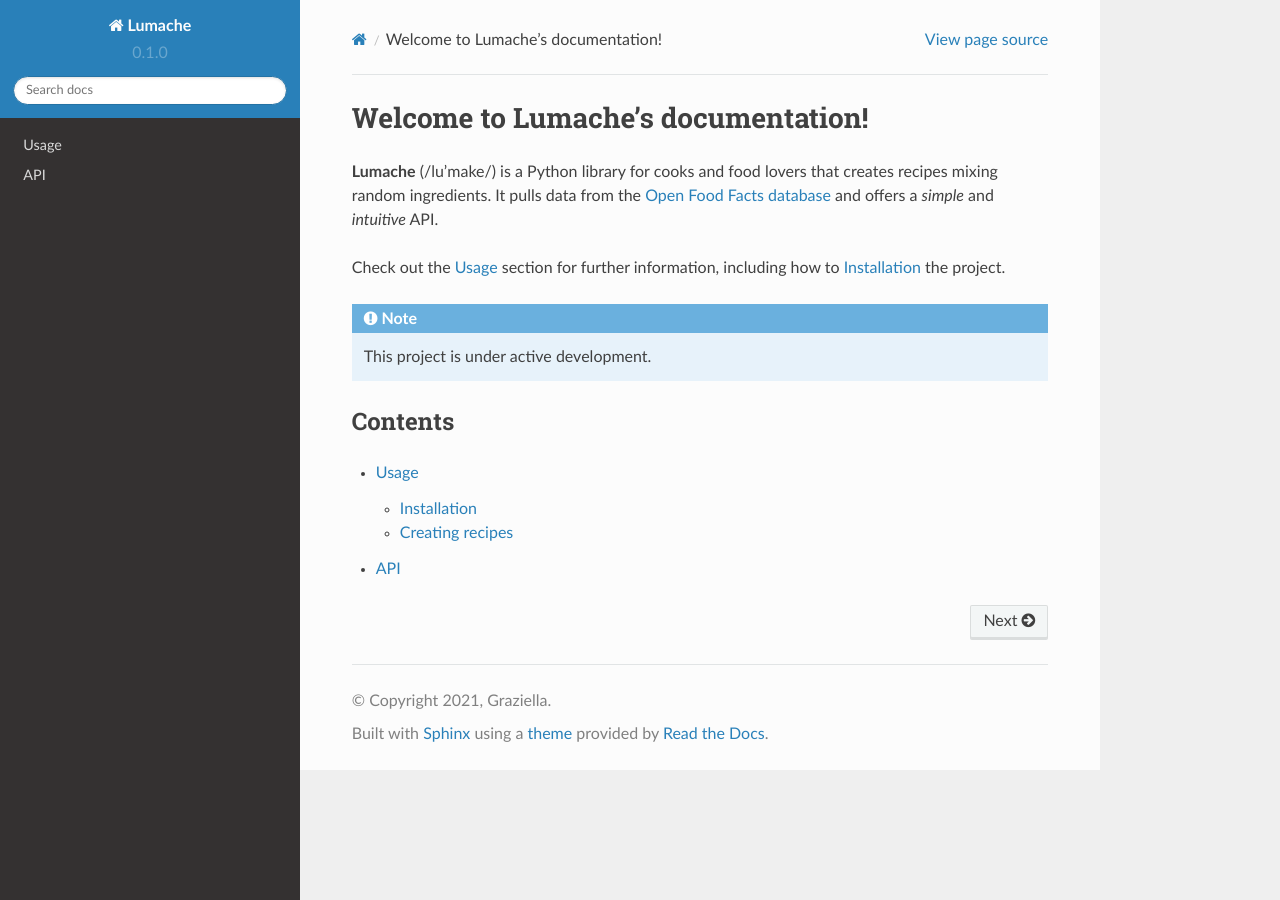
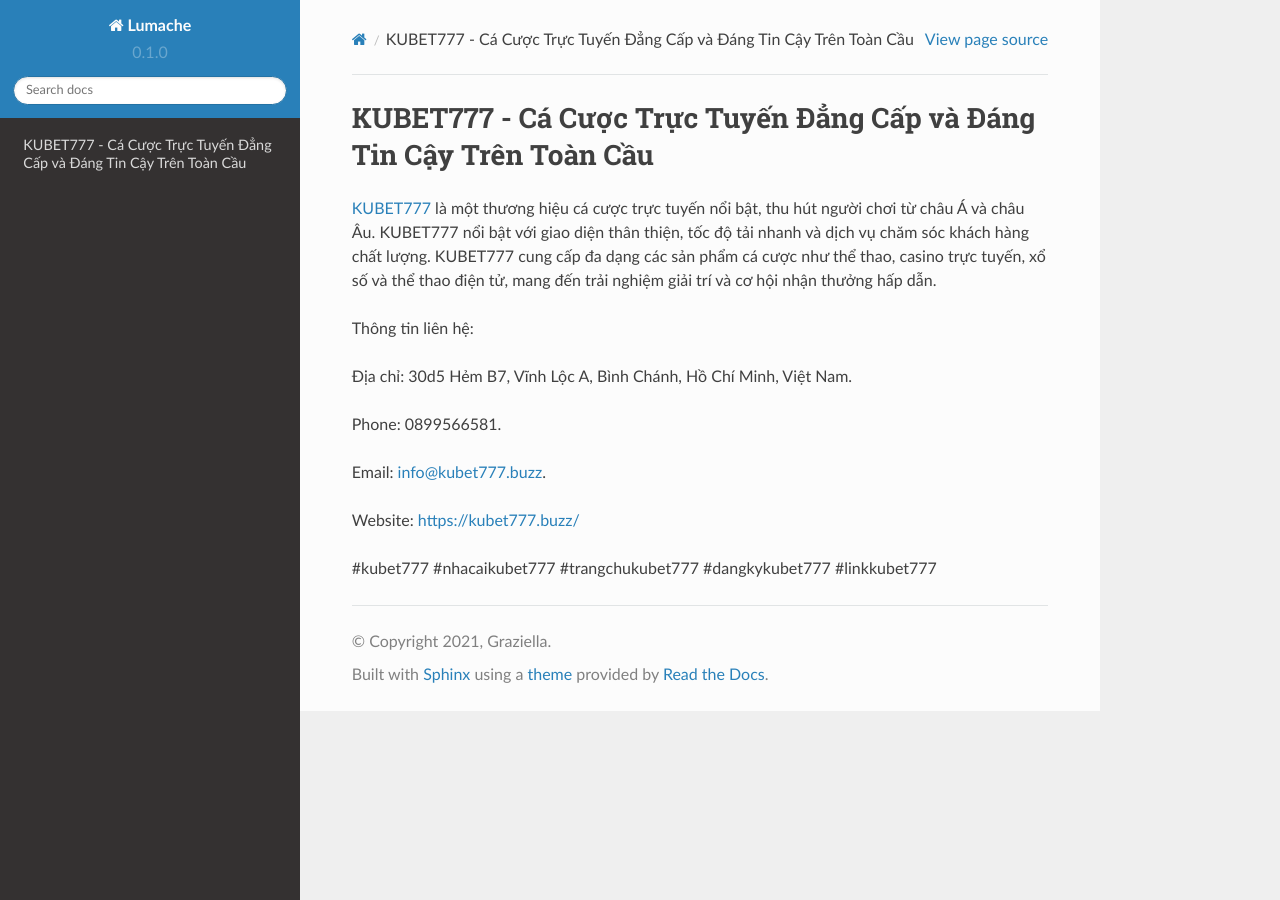
Before and after one commit to vqtranquocthuan424/kubet777buzz, a Sphinx documentation site: the page built from docs/source/index.rst, in a window 1280 px wide. Built offline with Sphinx 7.4.7 and the Read the Docs theme 2.0.0, drawn with Linux system fonts in a browser that asks for light colours.

Commit message:
Update index.rst

```diff
--- a/docs/source/index.rst
+++ b/docs/source/index.rst
@@ -1,22 +1,16 @@
-Welcome to Lumache's documentation!
+KUBET777 - Cá Cược Trực Tuyến Đẳng Cấp và Đáng Tin Cậy Trên Toàn Cầu
 ===================================
 
-**Lumache** (/lu'make/) is a Python library for cooks and food lovers
-that creates recipes mixing random ingredients.
-It pulls data from the `Open Food Facts database <https://world.openfoodfacts.org/>`_
-and offers a *simple* and *intuitive* API.
+`KUBET777 <https://kubet777.buzz/>`_ là một thương hiệu cá cược trực tuyến nổi bật, thu hút người chơi từ châu Á và châu Âu. KUBET777 nổi bật với giao diện thân thiện, tốc độ tải nhanh và dịch vụ chăm sóc khách hàng chất lượng. KUBET777 cung cấp đa dạng các sản phẩm cá cược như thể thao, casino trực tuyến, xổ số và thể thao điện tử, mang đến trải nghiệm giải trí và cơ hội nhận thưởng hấp dẫn.
 
-Check out the :doc:`usage` section for further information, including
-how to :ref:`installation` the project.
+Thông tin liên hệ:
 
-.. note::
+Địa chỉ: 30d5 Hẻm B7, Vĩnh Lộc A, Bình Chánh, Hồ Chí Minh, Việt Nam.
 
-   This project is under active development.
+Phone: 0899566581.
 
-Contents
---------
+Email: info@kubet777.buzz.
 
-.. toctree::
+Website: https://kubet777.buzz/
 
-   usage
-   api
+#kubet777 #nhacaikubet777 #trangchukubet777 #dangkykubet777 #linkkubet777
```
